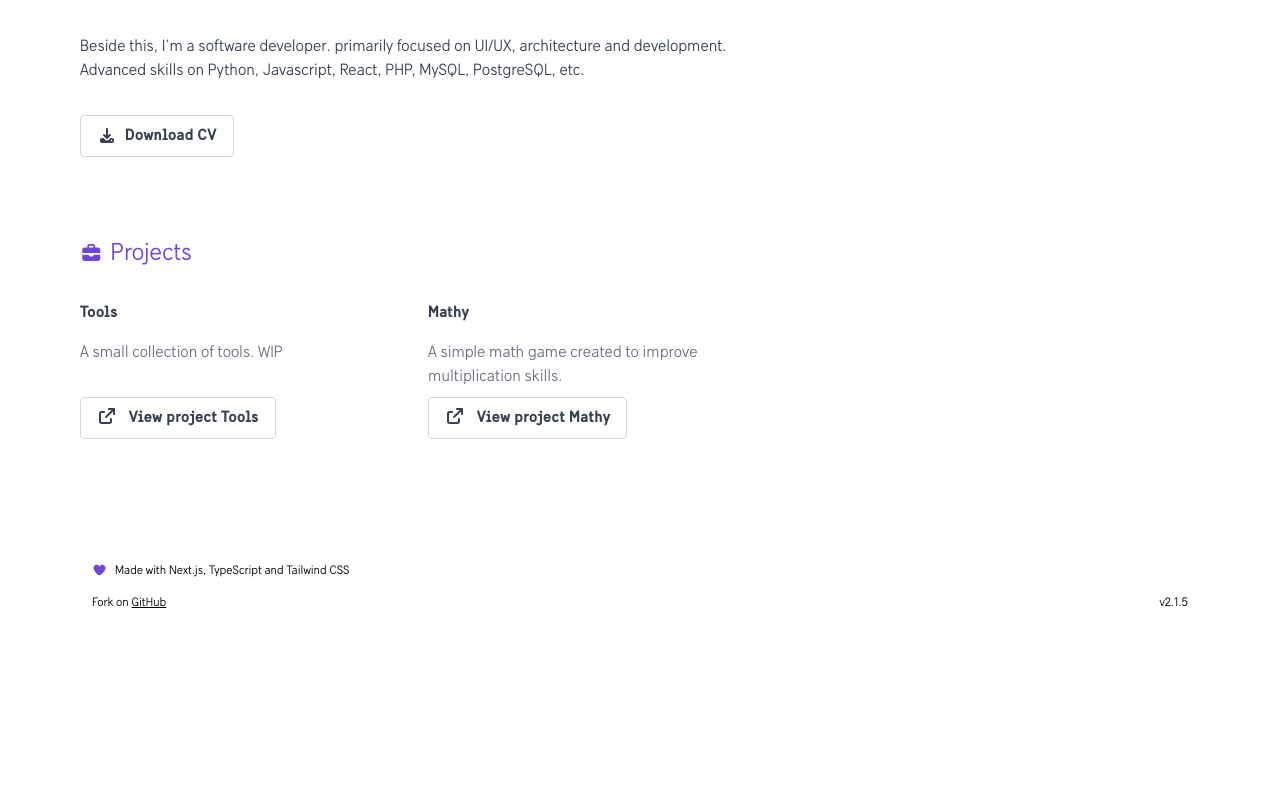
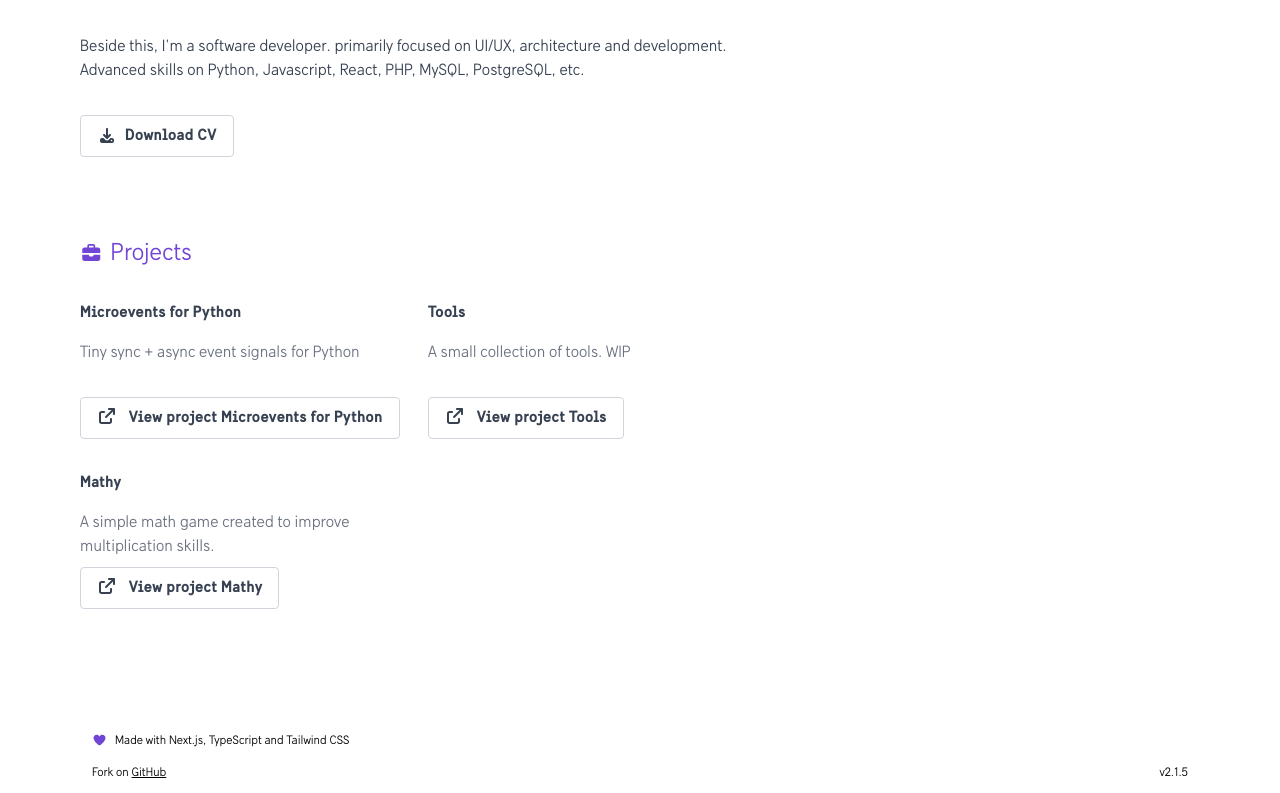
Before and after one commit to pviojo/portfolio, a Next.js app: page / in a window 1280 px wide. Shown: the part 1037-1830 px from the top of the page. Before the commit the page ends 1660 px from the top, so only its background shows below. Built offline with nearby package versions, Linux system fonts and the light colour scheme.

Commit message:
feat: add Microevents for Python project to homepage listing

```diff
--- a/src/app/(public)/page.tsx
+++ b/src/app/(public)/page.tsx
@@ -16,6 +16,11 @@ import Image from 'next/image';
 
 export default async function Home() {
   const projects = [
+    {
+      name: 'Microevents for Python',
+      description: 'Tiny sync + async event signals for Python',
+      url: 'https://pviojo.github.io/microevents',
+    },
     {
       name: 'Tools',
       description: 'A small collection of tools. WIP',
```
